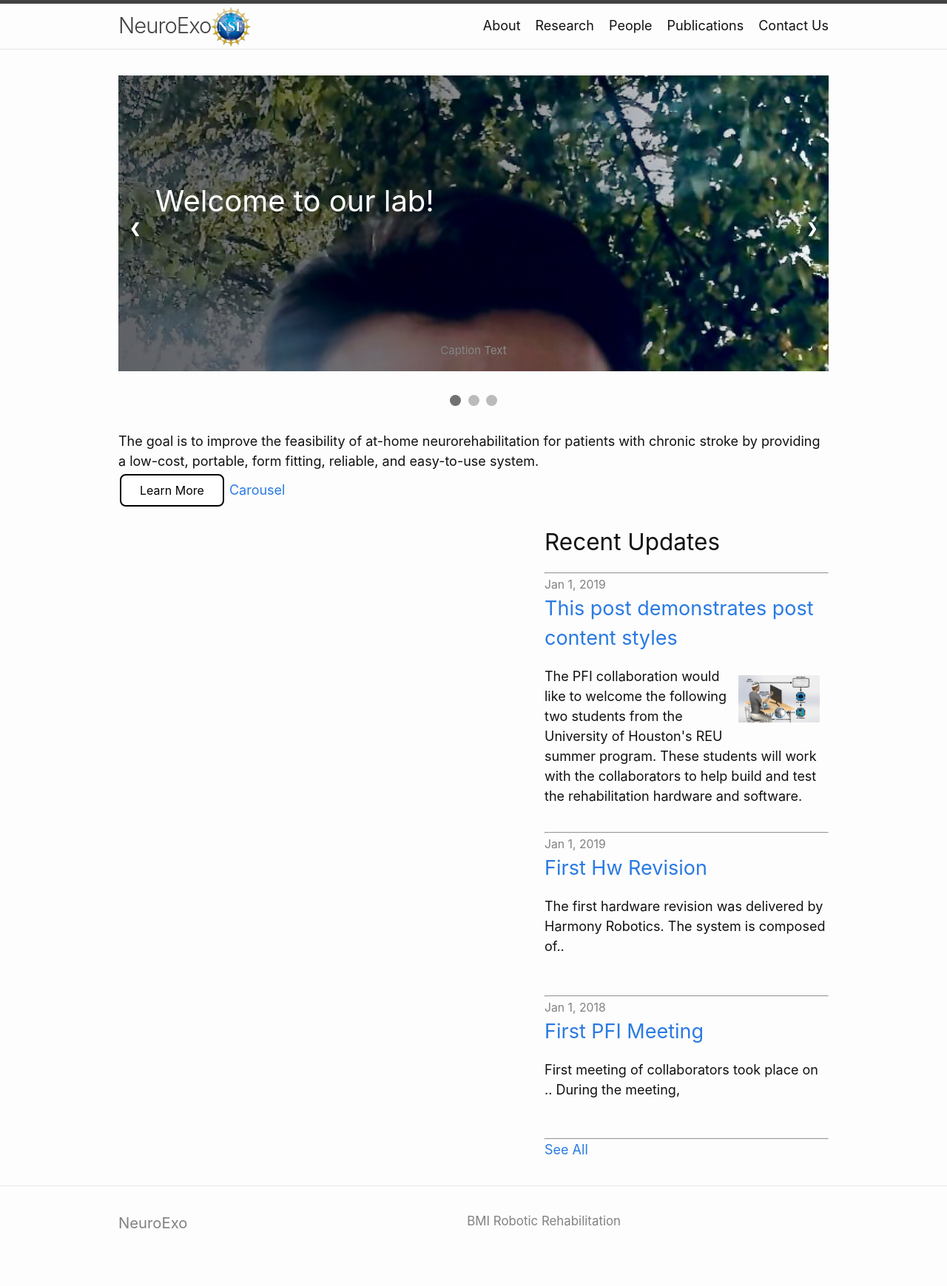
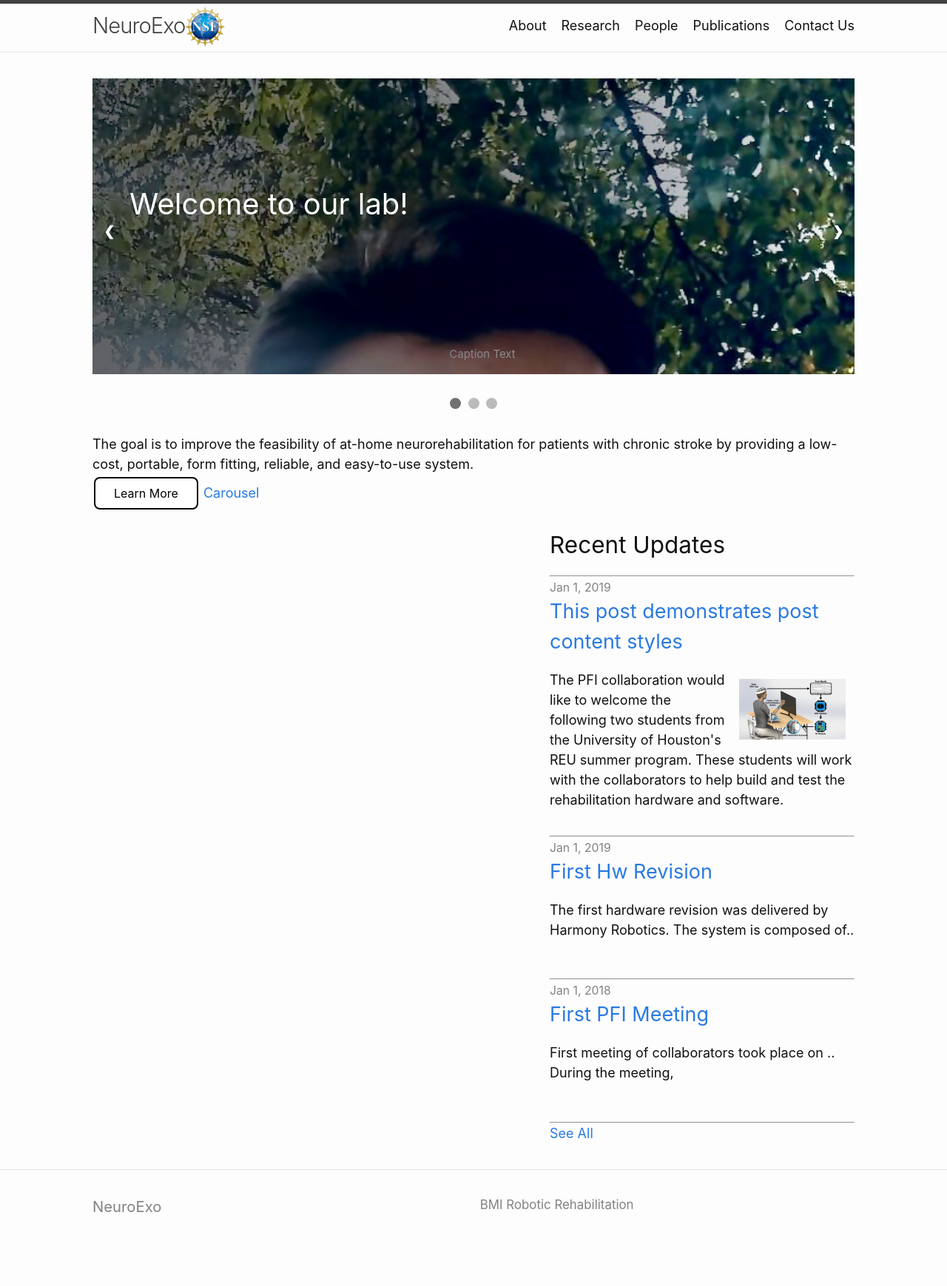
Before and after one commit to arcraik/neuroexo-website, a Jekyll site: the page built from index.html, in a window 1280 px wide. Shown: the whole page at 74% size. Built offline with Jekyll 4.4.1, drawn with Linux system fonts in a browser that asks for light colours; the list of posts is cut into pages by our own code; after the commit the page ends 1717 px from its top, so only the background shows below that.

Commit message:
Update index.html

```diff
--- a/index.html
+++ b/index.html
@@ -4,11 +4,6 @@ pagination:
   enabled: true
 ---
 <html>
-  <head>
-    <style>
-      * {box-sizing: border-box;}
-    </style>
-  </head>
 <body>
 <div class="slideshow-container">
 
```
